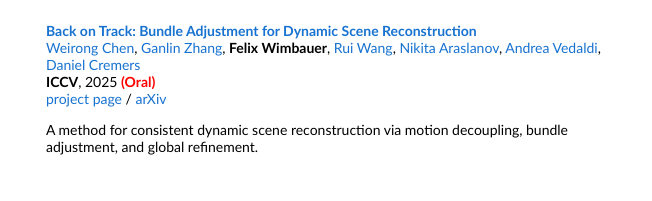
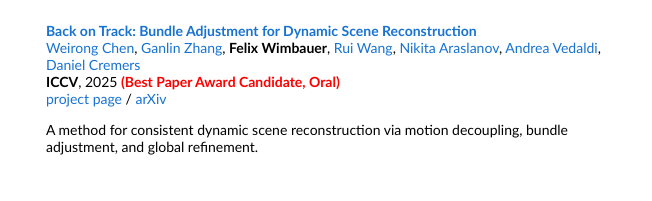
Before and after one commit to fwmb/fwmb.github.io, a plain HTML site: page index.html in a window 1280 px wide. Shown: the part 1034-1235 px from the top of the page, 409-1061 px from the left. Drawn offline with Linux system fonts and the light colour scheme.

Commit message:
Update Back on track status

```diff
--- a/index.html
+++ b/index.html
@@ -221,7 +221,7 @@ Through this, I hope to enable more wide-spread applications of such methods, an
                                 <a href="https://www.robots.ox.ac.uk/~vedaldi//">Andrea Vedaldi</a>,
                                 <a href="https://cvg.cit.tum.de/members/cremers">Daniel Cremers</a>
                                 </span>
-                                <span class="pub-venue"><b>ICCV</b>, 2025 <b><font color="#FF0000">(Oral)</font></b></span>
+                                <span class="pub-venue"><b>ICCV</b>, 2025 <b><font color="#FF0000">(Best Paper Award Candidate, Oral)</font></b></span>
                                 <span class="pub-links">
                                     <a href="https://wrchen530.github.io/projects/batrack/" target="_blank">project page</a>
                                     /
```
